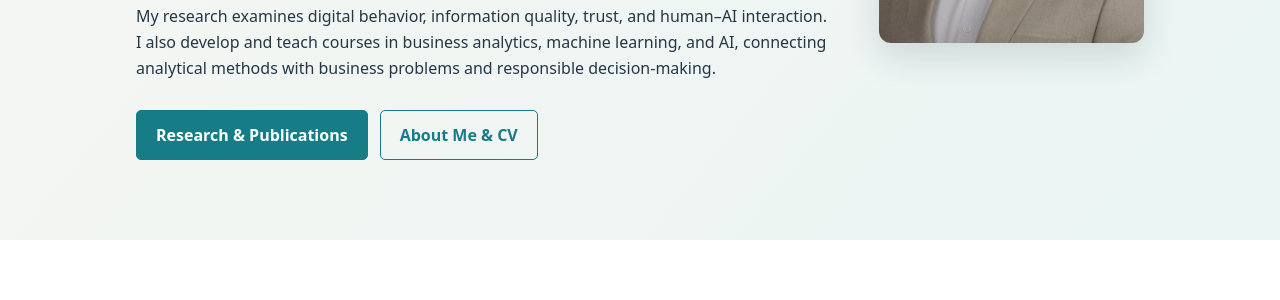
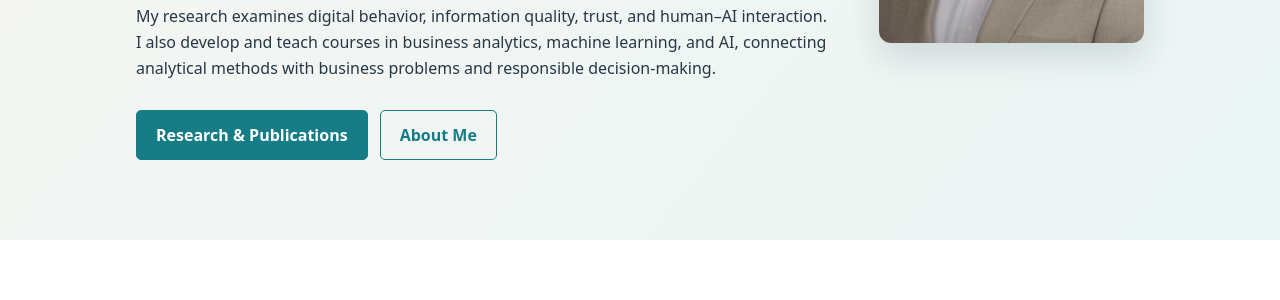
Before and after one commit to sarbottambhagat/sarbottambhagat.github.io, a Jekyll site: the page built from index.md, in a window 1280 px wide and 900 px high, scrolled down 466 px. Shown: the part 136-436 px from the top of the window. Built offline with Jekyll 4.4.1, drawn with Linux system fonts in a browser that asks for light colours.

Commit message:
Use About Me consistently in site navigation and page title

```diff
--- a/index.md
+++ b/index.md
@@ -7,7 +7,7 @@ title: Home
 <h1>Understanding Human Behavior in a Digital World</h1>
 <p class="lead">I am an Information Systems scholar studying how people evaluate information, interact with digital technologies, and make decisions in technology-mediated environments.</p>
 <p>My research examines digital behavior, information quality, trust, and human–AI interaction. I also develop and teach courses in business analytics, machine learning, and AI, connecting analytical methods with business problems and responsible decision-making.</p>
-<div class="actions"><a class="btn primary" href="{{ '/research/' | relative_url }}">Research &amp; Publications</a><a class="btn" href="{{ '/about/' | relative_url }}">About Me &amp; CV</a></div>
+<div class="actions"><a class="btn primary" href="{{ '/research/' | relative_url }}">Research &amp; Publications</a><a class="btn" href="{{ '/about/' | relative_url }}">About Me</a></div>
 </div><img class="hero-photo" src="{{ '/assets/css/20241001_Bhagat_Sarbottam.jpeg' | relative_url }}" alt="Professional portrait of Sarbottam Bhagat"></div></section>
 <section class="section"><div class="wrap"><h2>Research: People, Information, and Technology</h2><p>My research investigates how perceptions, motivations, social influences, and technological characteristics shape people's digital behaviors. Published studies address information sharing and verification, privacy, cybersecurity, and experiences with digital technologies. My current work increasingly examines information quality, trust, and human–AI interaction, including AI-generated information and AI-supported learning.</p><p><a href="{{ '/research/' | relative_url }}">Explore research and publications →</a></p></div></section>
 <section class="section soft"><div class="wrap"><h2>Applied Data Science &amp; AI</h2><p>My approach to applied data science emphasizes systematic analytical problem-solving, informed by the CRISP-DM framework. I focus on understanding business problems, evaluating data quality, choosing appropriate analytical methods, and interpreting results responsibly. This work connects technical analysis with Information Systems foundations and evidence-based decision-making.</p><p><a href="{{ '/applied-data-science/' | relative_url }}">Explore applied data science and AI →</a></p></div></section>
```
